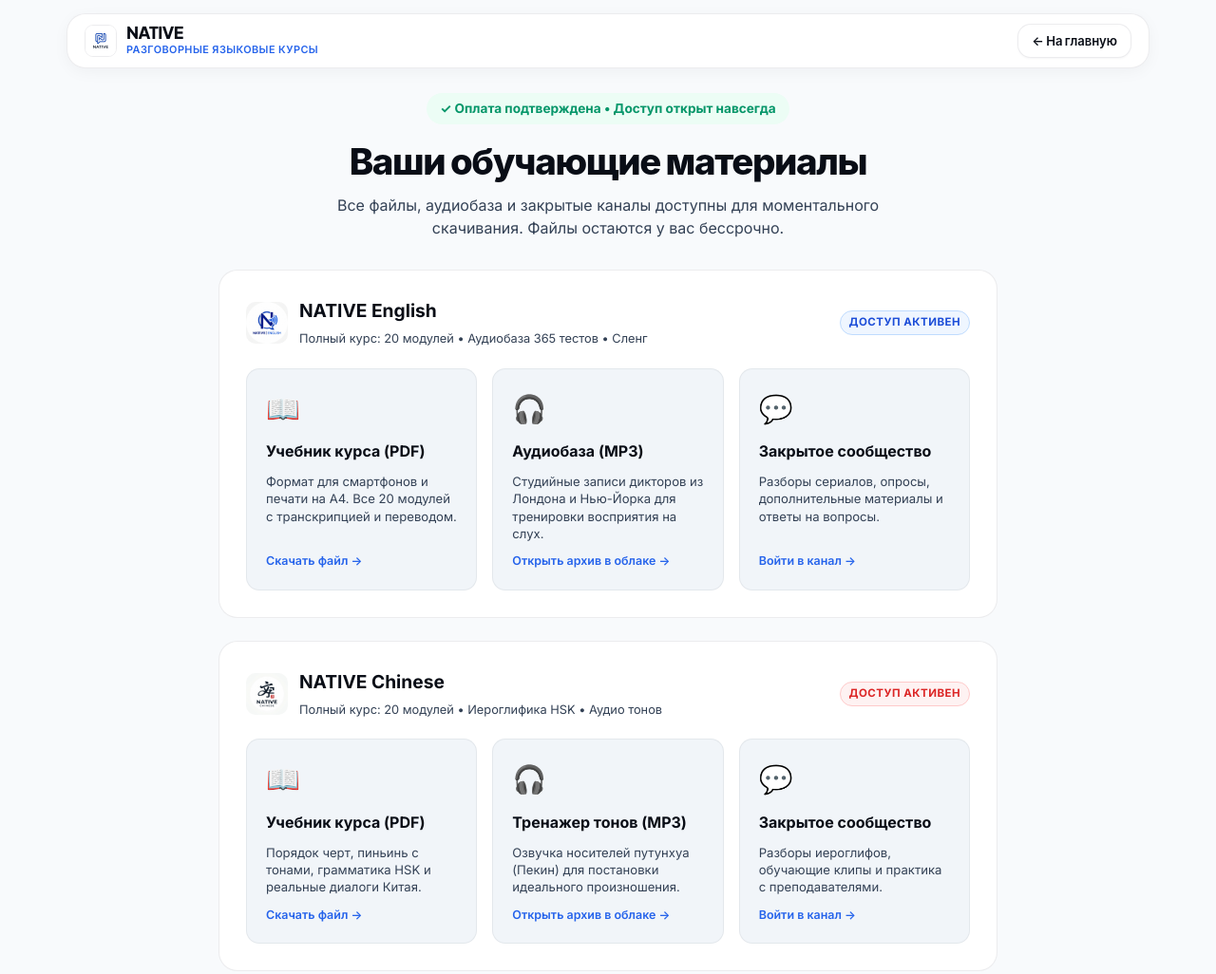
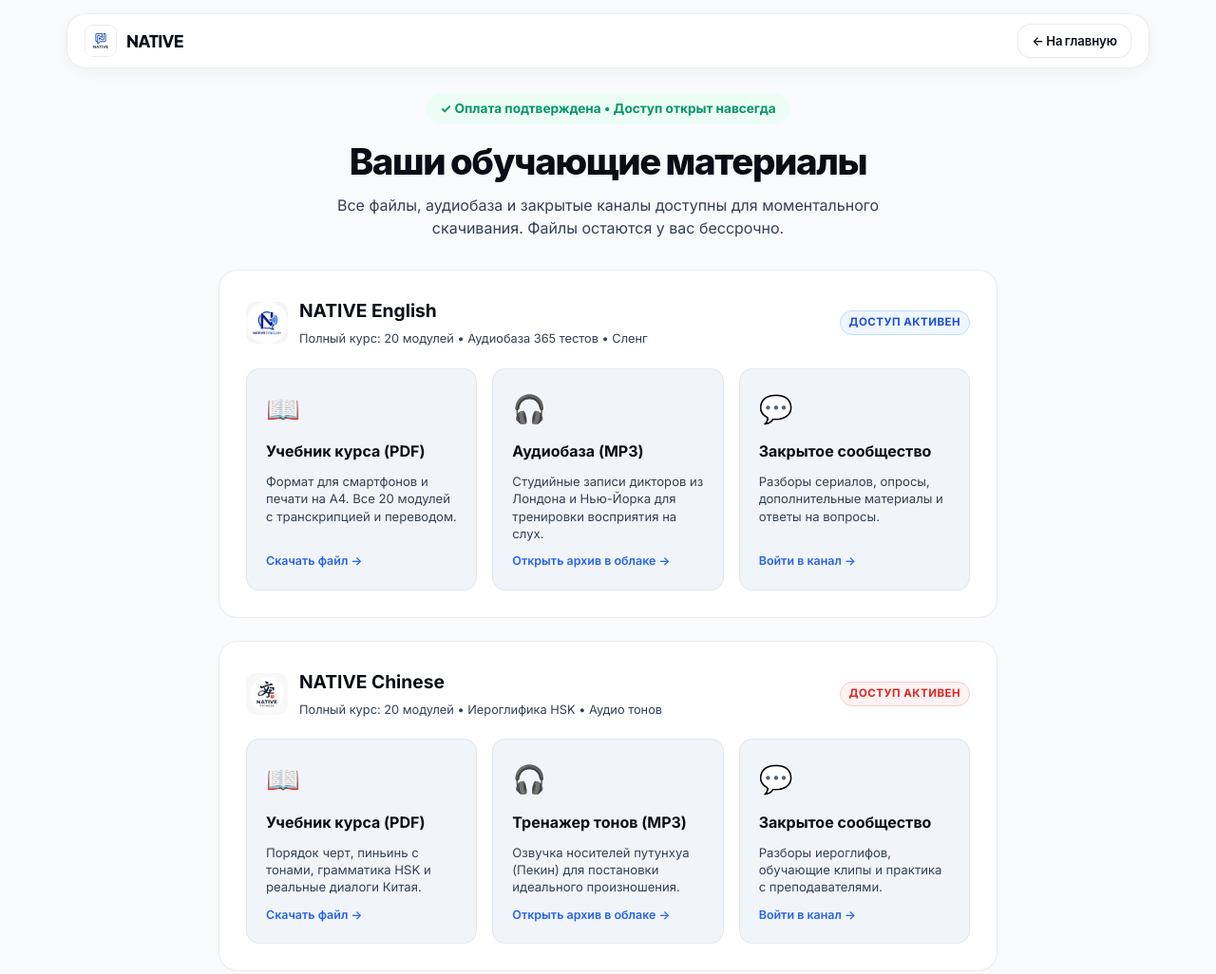
Before and after one commit to Mysterio3-8/LangNative, a plain HTML site: page download.html in a window 1280 px wide. Shown: the top 1026 px of the page at 95% size. Drawn offline with Linux system fonts and the light colour scheme.

Commit message:
cleanup: remove subtitle 'Разговорные языковые курсы' from logo brand

```diff
--- a/download.html
+++ b/download.html
@@ -86,10 +86,7 @@
       <div class="header-inner">
         <a href="index.html" class="logo">
           <img src="assets/branding/logo_master.jpg" alt="NATIVE Logo" class="logo-symbol" width="34" height="34">
-          <div class="logo-text-group">
-            <span class="logo-title">NATIVE</span>
-            <span class="logo-subtitle">Разговорные языковые курсы</span>
-          </div>
+          <span class="logo-title">NATIVE</span>
         </a>
 
         <div class="header-cta">
```
Also changed, not shown: index.html (+1 -4 lines).
